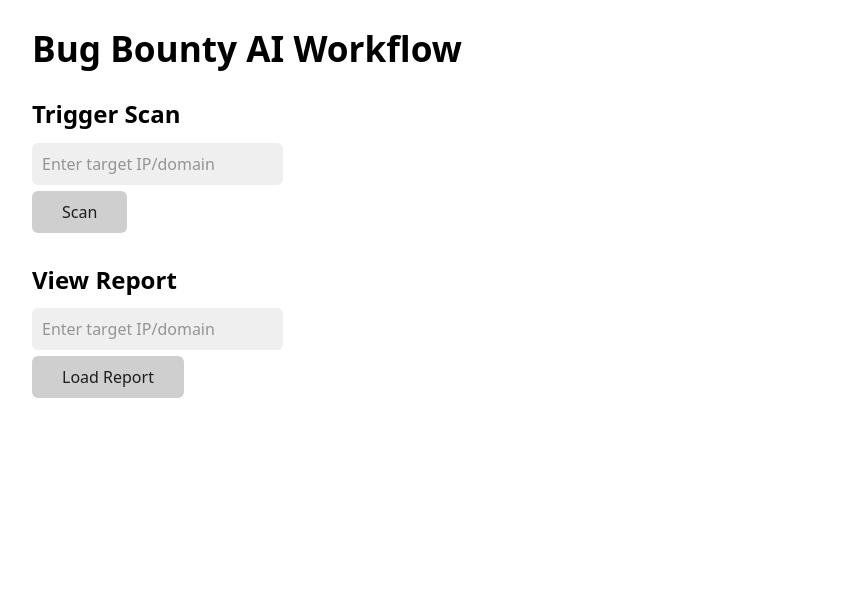
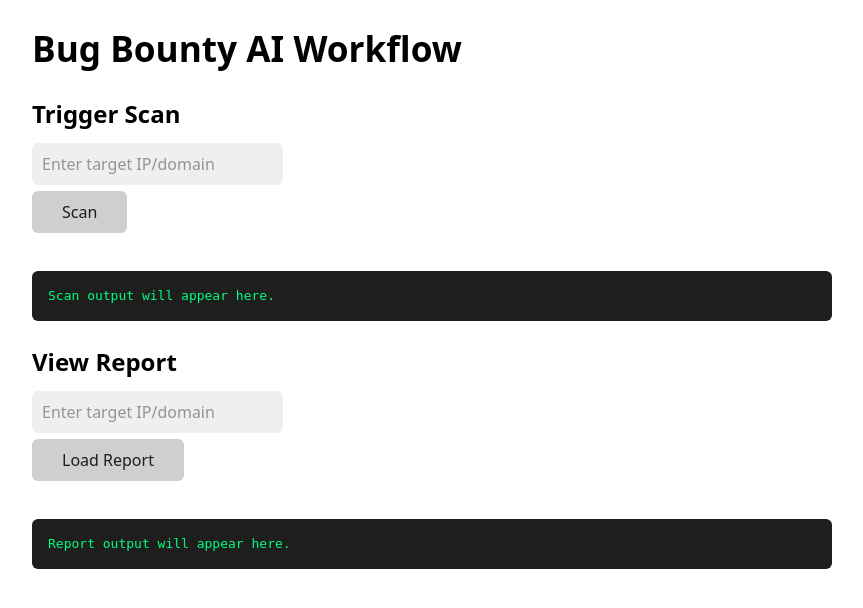
Before and after one commit to as4395/bugbounty-ai, a Flask app: page / in a window 1280 px wide. Shown: the top 608 px of the page, without its empty margins (208-1071 px from the left). Run offline with Flask 3, Linux system fonts and the light colour scheme; parts of the project's set-up code (start-up, migrations or seed data) failed here and were passed over.

Commit message:
Update index.html

```diff
--- a/web/templates/index.html
+++ b/web/templates/index.html
@@ -6,6 +6,20 @@
   <meta name="viewport" content="width=device-width, initial-scale=1.0" />
   <title>Bug Bounty AI Dashboard</title>
   <link rel="stylesheet" href="https://cdn.jsdelivr.net/npm/water.css@2/out/water.min.css" />
+  <style>
+    pre {
+      background: #1e1e1e;
+      color: #00ff7f;
+      padding: 1rem;
+      border-radius: 6px;
+      overflow-x: auto;
+      white-space: pre-wrap;
+    }
+
+    form {
+      margin-bottom: 2rem;
+    }
+  </style>
 </head>
 <body>
   <h1>Bug Bounty AI Workflow</h1>
@@ -16,7 +30,7 @@
       <input type="text" id="target-ip" placeholder="Enter target IP/domain" required />
       <button type="submit">Scan</button>
     </form>
-    <pre id="scan-result"></pre>
+    <pre id="scan-result">Scan output will appear here.</pre>
   </section>
 
   <section>
@@ -25,7 +39,7 @@
       <input type="text" id="report-ip" placeholder="Enter target IP/domain" required />
       <button type="submit">Load Report</button>
     </form>
-    <pre id="report-output"></pre>
+    <pre id="report-output">Report output will appear here.</pre>
   </section>
 
   <script src="{{ url_for('static', filename='main.js') }}"></script>
```
